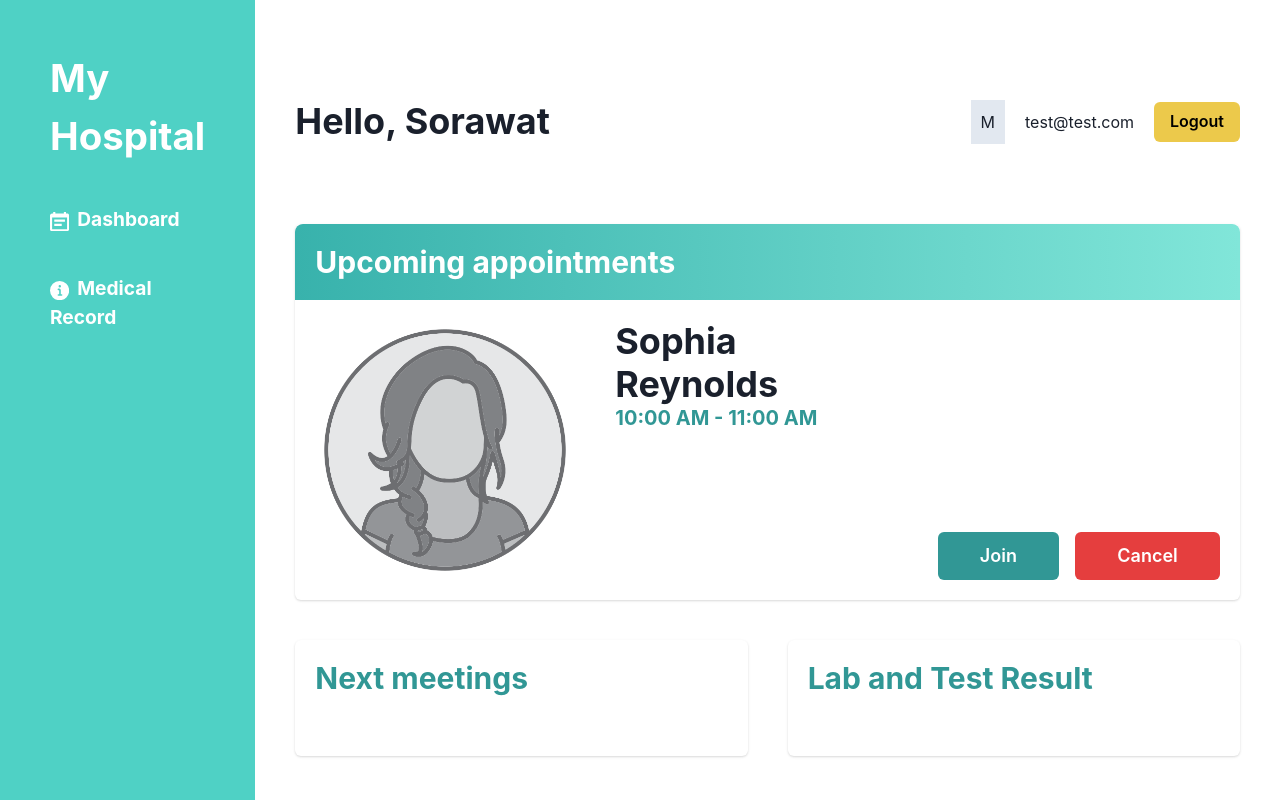
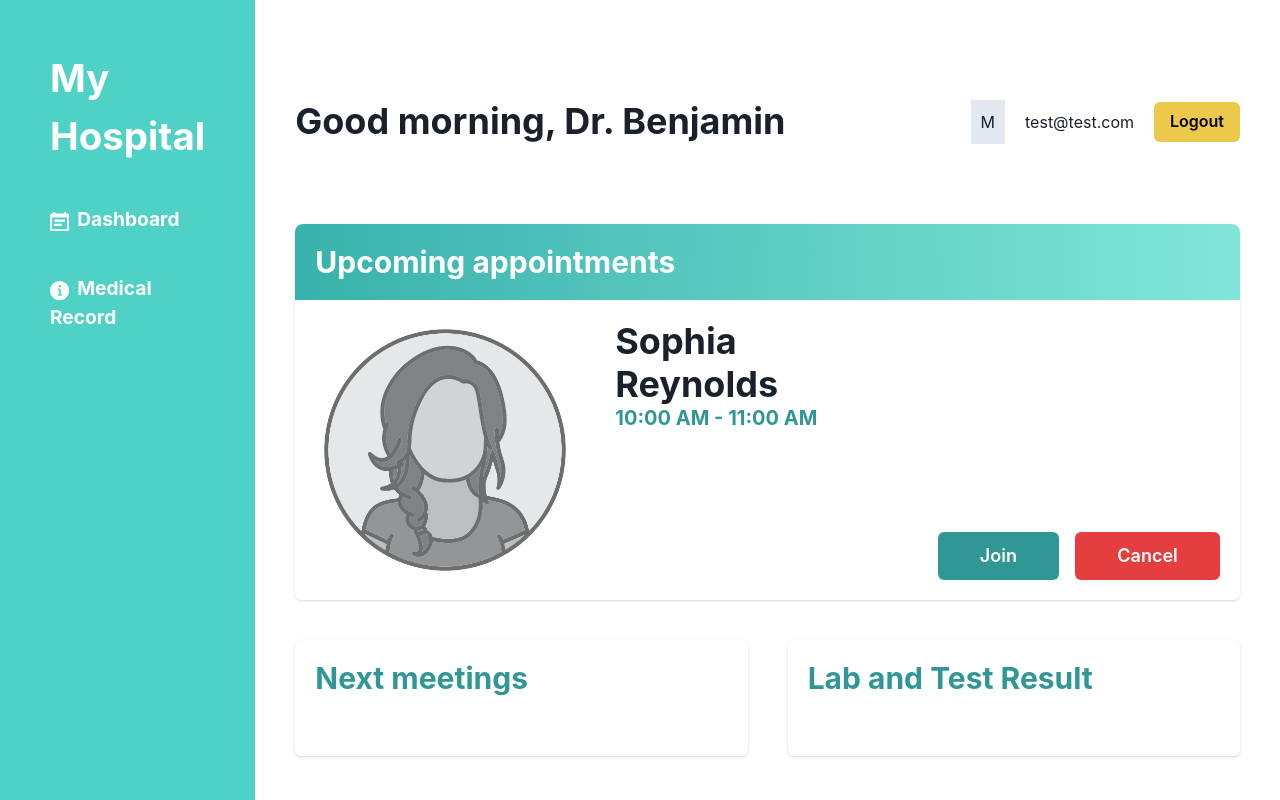
Before and after one commit to sorawat38/CLCM3506-Final-Exam, a React (Vite) app: page / in a window 1280 px wide. Shown: the top 800 px of the page. Built offline with nearby package versions, Linux system fonts and the light colour scheme.

Commit message:
refactor: change name

```diff
--- a/src/components/Header.tsx
+++ b/src/components/Header.tsx
@@ -11,7 +11,7 @@ import {
 function Header() {
   return (
     <Flex as={"nav"} alignItems={"center"}>
-      <Heading as={"h1"}>Hello, Sorawat</Heading>
+      <Heading as={"h1"}>Good morning, Dr. Benjamin</Heading>
       <Spacer />
       <HStack spacing={"20px"}>
         <Box bg={"gray.200"} p={"10px"}>
```
